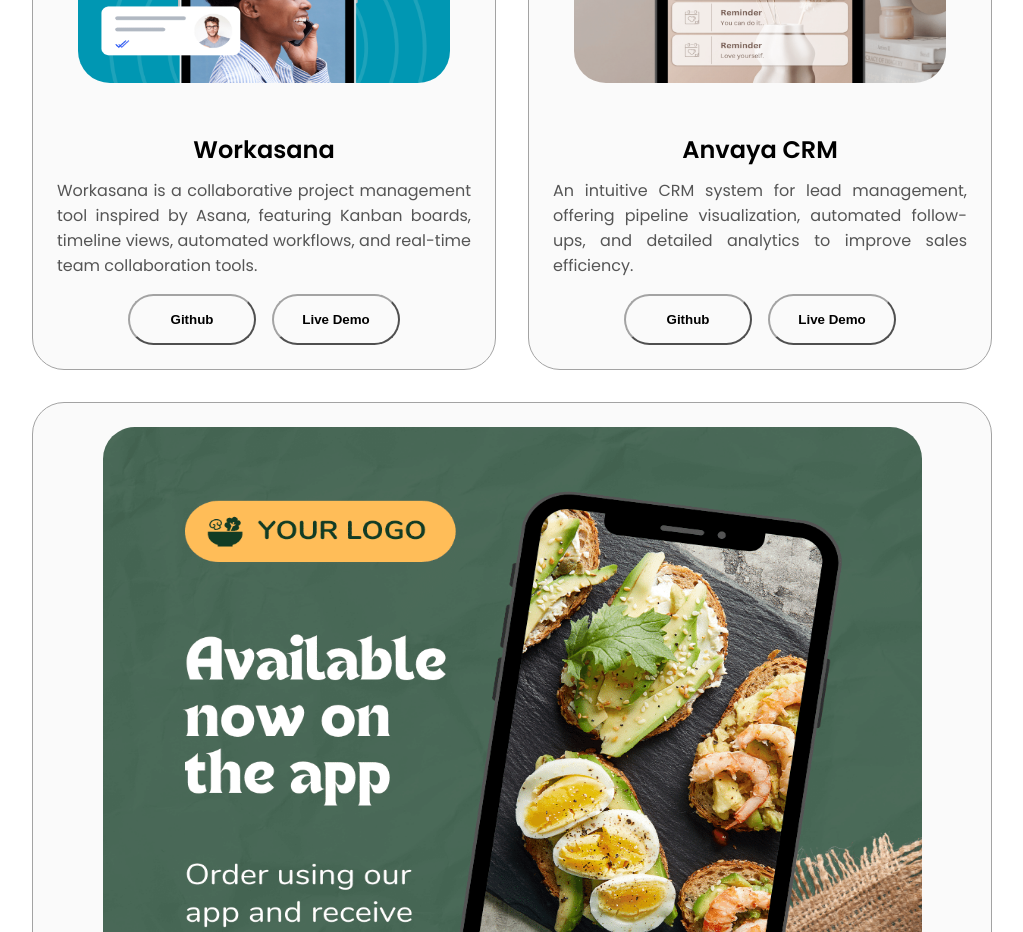
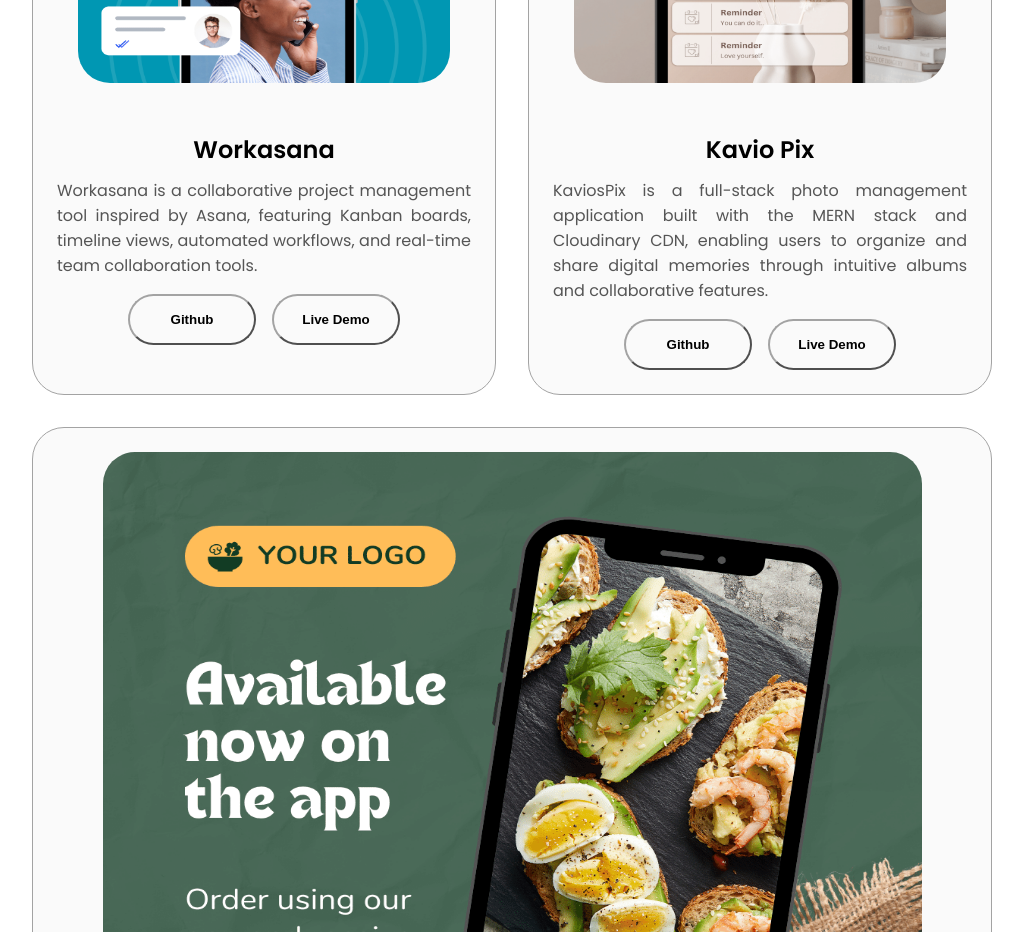
Before and after one commit to Jaytun-Kankotiya/Jaytun-Portfolio, a plain HTML site: page index.html in a window 1280 px wide. Shown: the part 3280-4212 px from the top of the page, without its empty margins (128-1151 px from the left). Drawn offline with Linux system fonts and the light colour scheme.

Commit message:
Updated Version

```diff
--- a/index.html
+++ b/index.html
@@ -33,11 +33,11 @@
 
         <div class="menu-links">
           <ul class="nav-links">
-          <li><a href="#hamburger-nav" onclick="toggleMenu()">Home</a></li>
-          <li><a href="#about" onclick="toggleMenu()">About</a></li>
-          <li><a href="#experience" onclick="toggleMenu()">Experience</a></li>
-          <li><a href="#projects" onclick="toggleMenu()">Projects</a></li>
-          <li><a href="#contact" onclick="toggleMenu()">Contact</a></li>
+            <li><a href="#hamburger-nav" onclick="toggleMenu()">Home</a></li>
+            <li><a href="#about" onclick="toggleMenu()">About</a></li>
+            <li><a href="#experience" onclick="toggleMenu()">Experience</a></li>
+            <li><a href="#projects" onclick="toggleMenu()">Projects</a></li>
+            <li><a href="#contact" onclick="toggleMenu()">Contact</a></li>
           </ul>
         </div>
       </div>
@@ -471,21 +471,22 @@
                 alt="Project 2"
                 class="project-img" />
             </div>
-            <h2 class="experience-sub-title project-title">Anvaya CRM</h2>
+            <h2 class="experience-sub-title project-title">Kavio Pix</h2>
             <p class="project-description">
-              An intuitive CRM system for lead management, offering pipeline
-              visualization, automated follow-ups, and detailed analytics to
-              improve sales efficiency.
+              KaviosPix is a full-stack photo management application built with
+              the MERN stack and Cloudinary CDN, enabling users to organize and
+              share digital memories through intuitive albums and collaborative
+              features.
             </p>
             <div class="btn-container">
               <button
                 class="btn btn-color-2 project-btn"
-                onclick="window.open('https://github.com/Jaytun-Kankotiya/Anvaya-CRM-App-Frontend', '_blank')">
+                onclick="window.open('https://github.com/Jaytun-Kankotiya/Kavios-Frontend', '_blank')">
                 Github
               </button>
               <button
                 class="btn btn-color-2 project-btn"
-                onclick="window.open('https://anvaya-crm-app-frontend.vercel.app/', '_blank')">
+                onclick="window.open('https://kavios-pix.vercel.app/', '_blank')">
                 Live Demo
               </button>
             </div>
--- a/style.css
+++ b/style.css
@@ -21,7 +21,6 @@ a,
 .btn {
   transition: all 300ms ease;
 }
-
 
 /* nav */
 nav,
```
